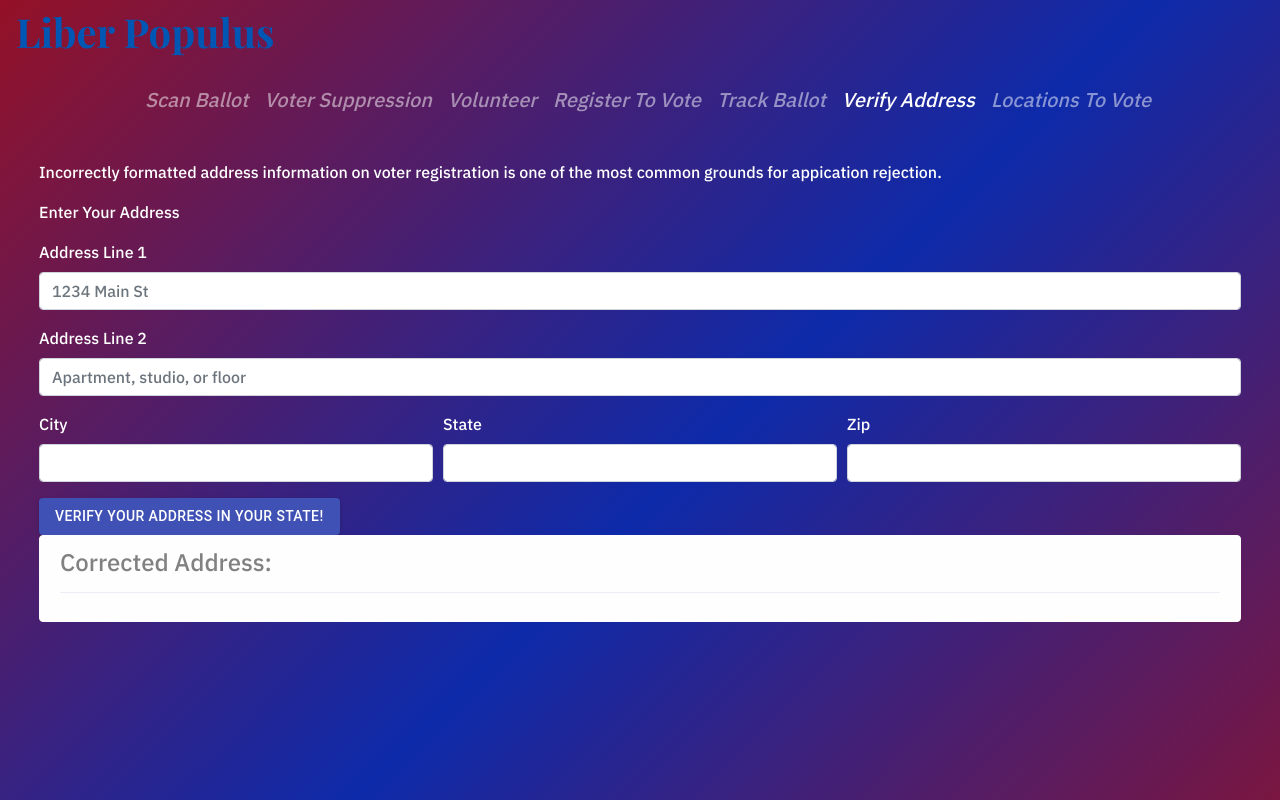
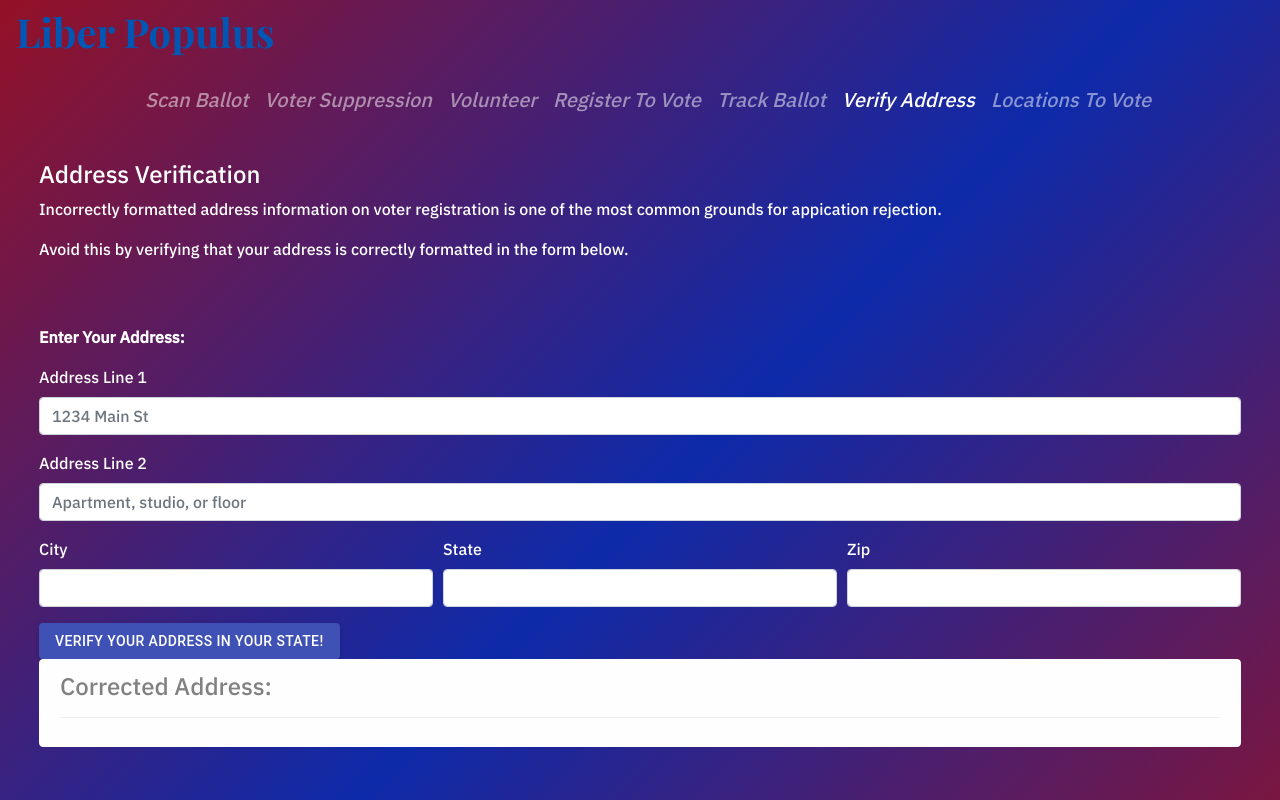
Before and after one commit to VerdantPanda/voter-app, a React (Create React App) app in the folder frontend/voter-app/: page /AddressVerification in a window 1280 px wide. Built offline with nearby package versions, Linux system fonts and the light colour scheme; what google-maps-react would draw is missing.

Commit message:
Update AddressVerification.component.js

```diff
--- a/frontend/voter-app/src/components/AddressVerification.component.js
+++ b/frontend/voter-app/src/components/AddressVerification.component.js
@@ -42,11 +42,20 @@ export default class AddressVerification extends Component {
   render() {
     return (
       <div>
+        <h4>Address Verification </h4>
         <p>
           Incorrectly formatted address information on voter registration is one
           of the most common grounds for appication rejection.{" "}
         </p>
-        <p>Enter Your Address</p>
+        <p>
+          Avoid this by verifying that your address is correctly formatted in
+          the form below.
+        </p>
+        <br></br>
+        <br></br>
+        <p>
+          <b>Enter Your Address:</b>
+        </p>
 
         <Form>
           <Form.Group controlId="formGridAddress1">
```
